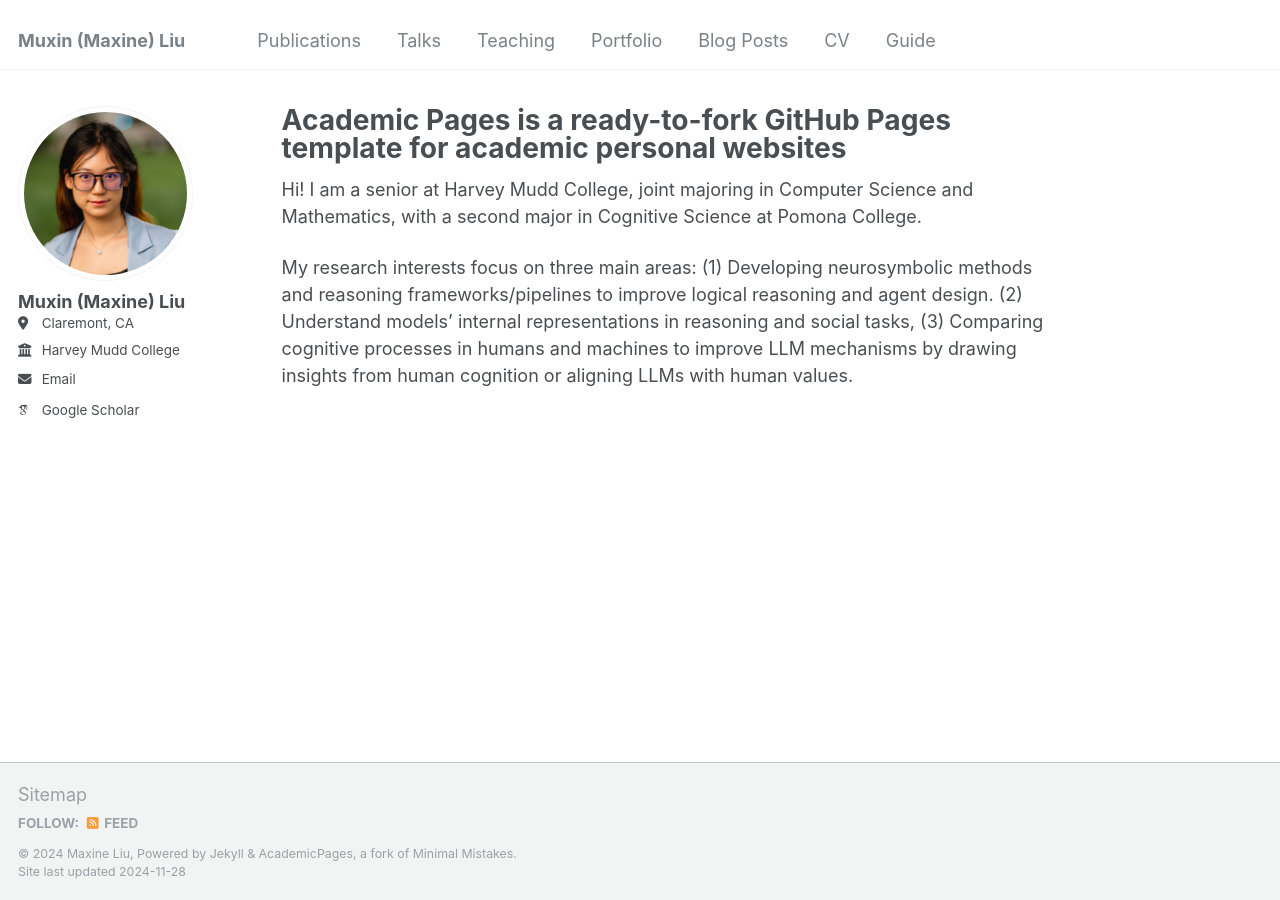
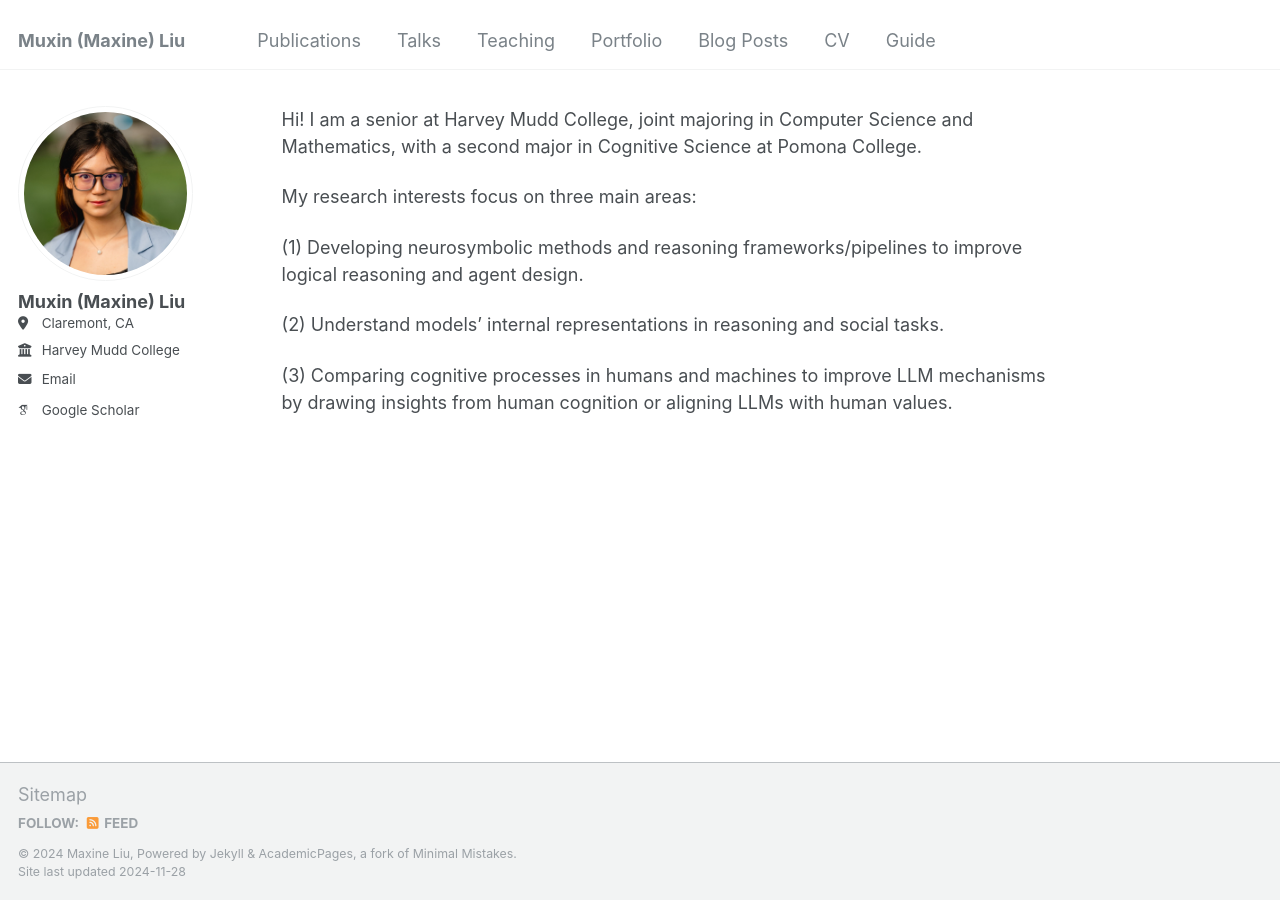
Before and after one commit to maxinemuxin/maxinemuxin.github.io, a Jekyll site: the page built from _pages/about.md, in a window 1280 px wide. Built offline with Jekyll 4.4.1, drawn with Linux system fonts in a browser that asks for light colours; some web fonts are replaced.

Commit message:
some change

```diff
--- a/_pages/about.md
+++ b/_pages/about.md
@@ -1,6 +1,6 @@
 ---
 permalink: /
-title: "Academic Pages is a ready-to-fork GitHub Pages template for academic personal websites"
+title: #
 author_profile: true
 redirect_from:
   - /about/
@@ -10,6 +10,9 @@ redirect_from:
 Hi! I am a senior at Harvey Mudd College, joint majoring in Computer Science and Mathematics, with a second major in Cognitive Science at Pomona College.
 
 My research interests focus on three main areas:
+
 (1) Developing neurosymbolic methods and reasoning frameworks/pipelines to improve logical reasoning and agent design.
-(2) Understand models' internal representations in reasoning and social tasks,
+
+(2) Understand models' internal representations in reasoning and social tasks.
+
 (3) Comparing cognitive processes in humans and machines to improve LLM mechanisms by drawing insights from human cognition or aligning LLMs with human values.
```
